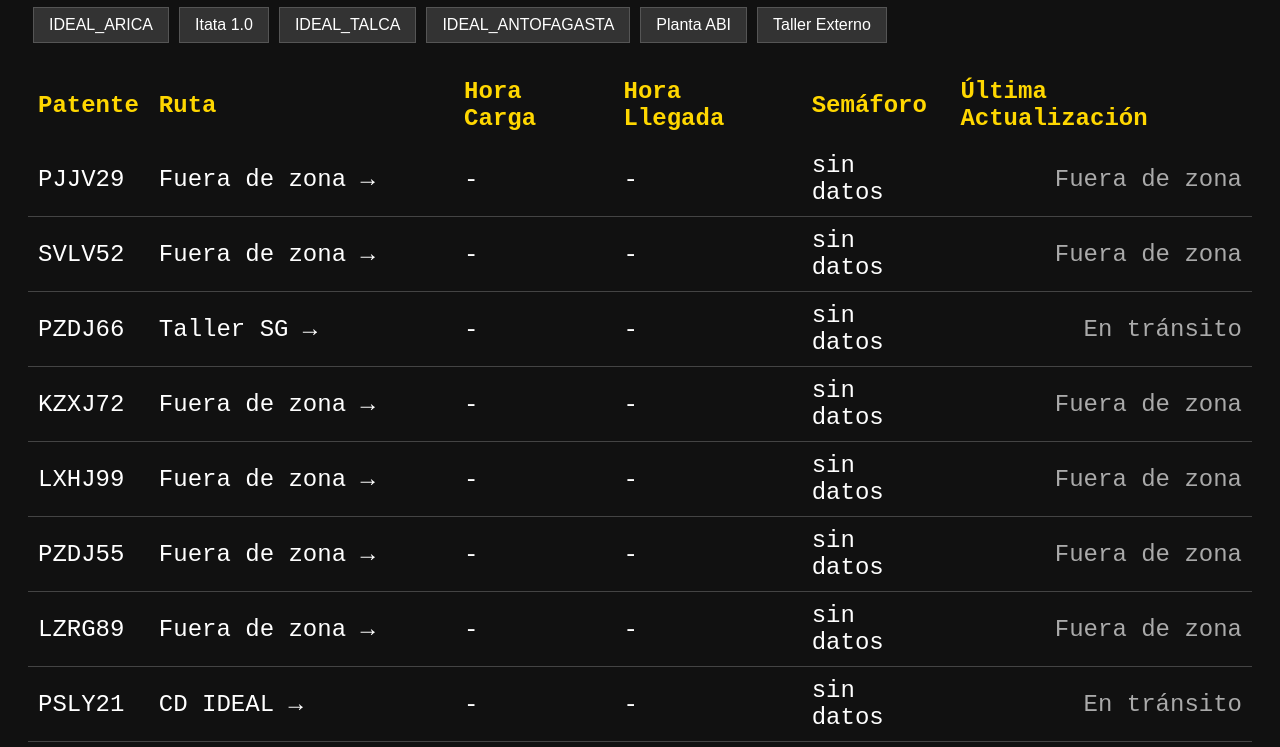
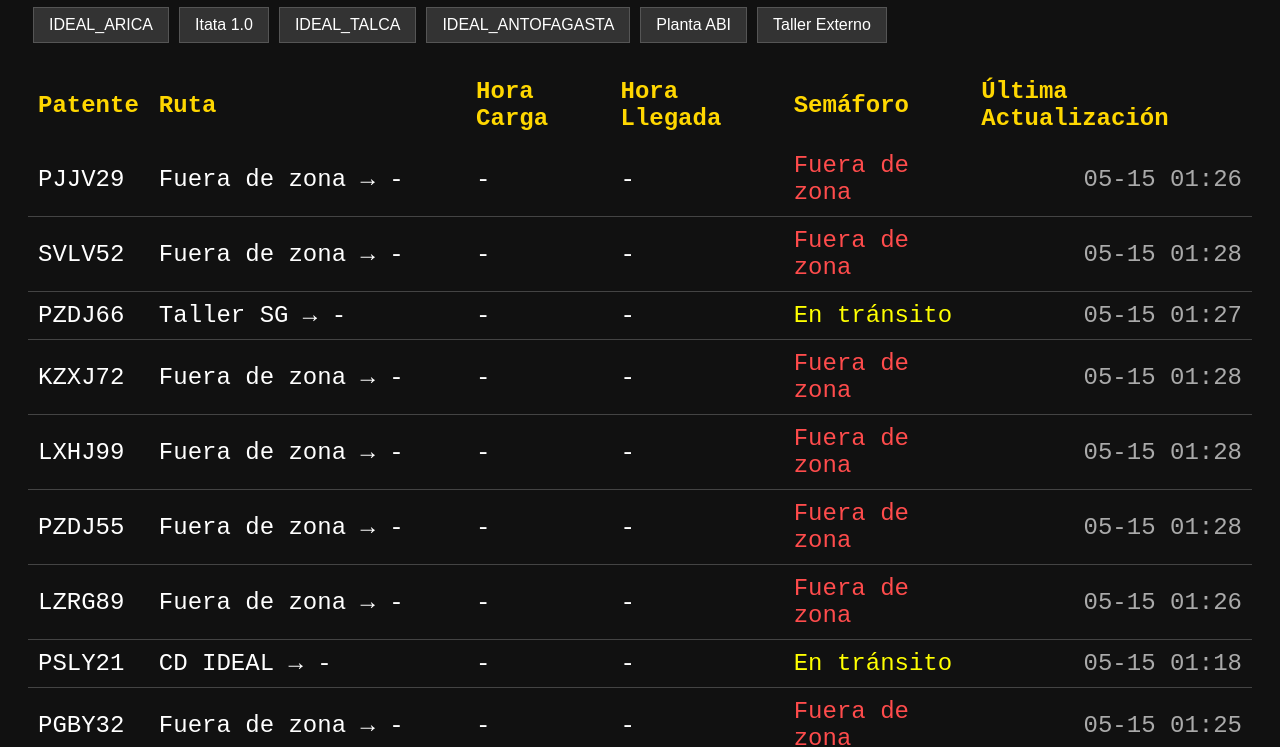
Before and after one commit to ErhickDiaz/Semaforo, a plain HTML site: page index.html in a window 1280 px wide. Shown: the part 72-819 px from the top of the page. Drawn offline with Linux system fonts and the light colour scheme; no server answers.

Commit message:
Update index.html
up hora

```diff
--- a/index.html
+++ b/index.html
@@ -87,10 +87,13 @@
 
     function obtenerColor(estado) {
       estado = estado.toLowerCase();
-      if (estado === "rojo") return "rojo";
-      if (estado === "amarillo") return "amarillo";
-      if (estado === "verde") return "verde";
+
+      if (estado.includes("fuera de zona")) return "rojo";
+      if (estado.includes("taller") || estado.includes("en tránsito")) return "amarillo";
+      if (estado.includes("cd") || estado.includes("planta") || estado.includes("ideal")) return "verde";
       if (estado === "sin iniciar") return "amarillo";
+      if (estado === "sin datos") return "rojo";
+
       return "blanco";
     }
 
@@ -115,16 +118,16 @@
       datos.forEach(cols => {
         const patente = cols[0];
         const ruta = rutas.find(r => r.patente === patente);
-        const estadoSemaforo = ruta ? calcularEstadoSemaforo(ruta) : "sin datos";
+        const estadoSemaforo = ruta ? calcularEstadoSemaforo(ruta) : (cols[4] || "sin datos");
 
         const tr = `
           <tr>
             <td>${patente}</td>
-            <td>${cols[1]} → ${cols[2]}</td>
-            <td>${ruta ? ruta.hora_carga : "-"}</td>
-            <td>${ruta ? ruta.hora_llegada : "-"}</td>
+            <td>${cols[1]} → ${ruta ? ruta.destino : '-'}</td>
+            <td>${ruta ? ruta.hora_carga : '-'}</td>
+            <td>${ruta ? ruta.hora_llegada : '-'}</td>
             <td class="${obtenerColor(estadoSemaforo)}">${estadoSemaforo}</td>
-            <td class="fecha-actualizacion">${cols[4]}</td>
+            <td class="fecha-actualizacion">${cols[5] || '-'}</td>
           </tr>`;
         tbody.innerHTML += tr;
       });
@@ -187,7 +190,7 @@
     }
 
     cargarDatos();
-    setInterval(cargarDatos, 600000); // cada 10 min
+    setInterval(cargarDatos, 600000); // cada 10 minutos
   </script>
 </body>
 </html>
```
